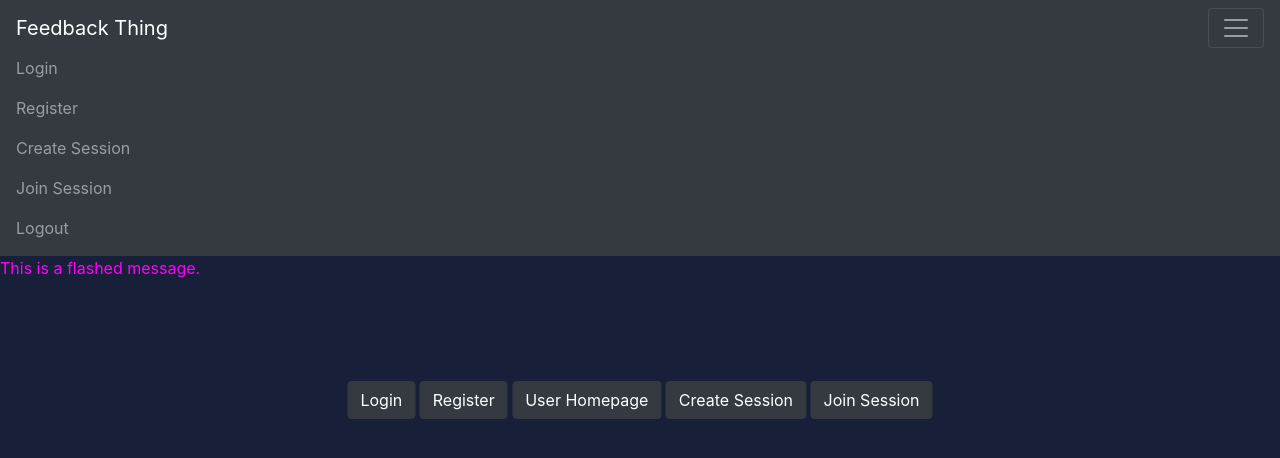
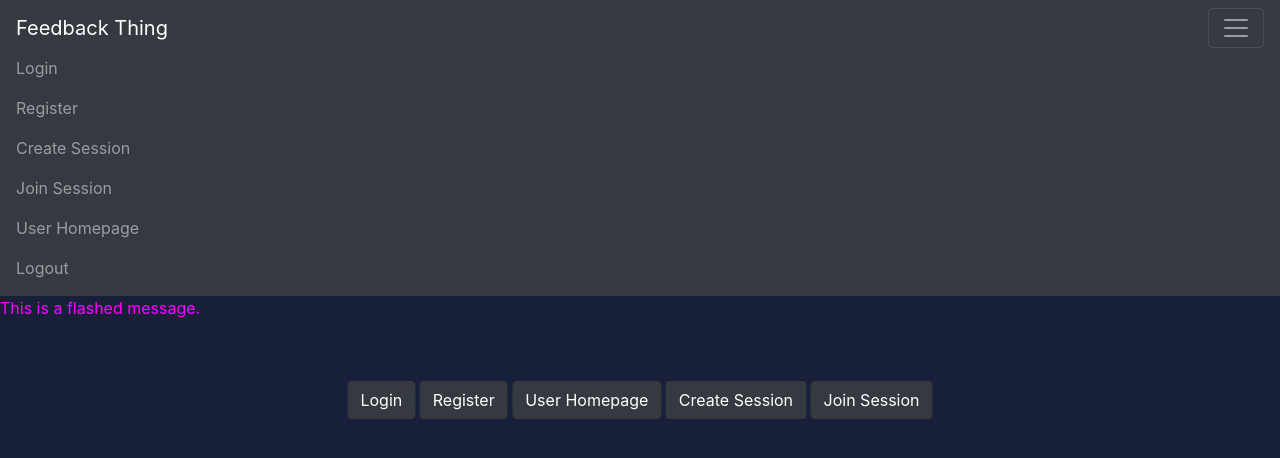
Before and after one commit to CS261-Group-20/cs261-cw, a Flask app: page /home in a window 1280 px wide, after a click that opens the changed part. Shown: the top 458 px of the page. Run offline with Flask 2, Linux system fonts and the light colour scheme; some libraries are stand-ins or nearby versions.

Commit message:
navbar has user homepage

```diff
--- a/templates/navbar.html
+++ b/templates/navbar.html
@@ -19,6 +19,9 @@
             <a class="nav-link" href="/session_join">Join Session</a>
         </li>
         <li class="nav-item">
+          <a class="nav-link" href="/user_homepage">User Homepage</a>
+        </li>
+        <li class="nav-item">
             <a class="nav-link" href="/logout">Logout</a>
         </li>
       </ul>
```
